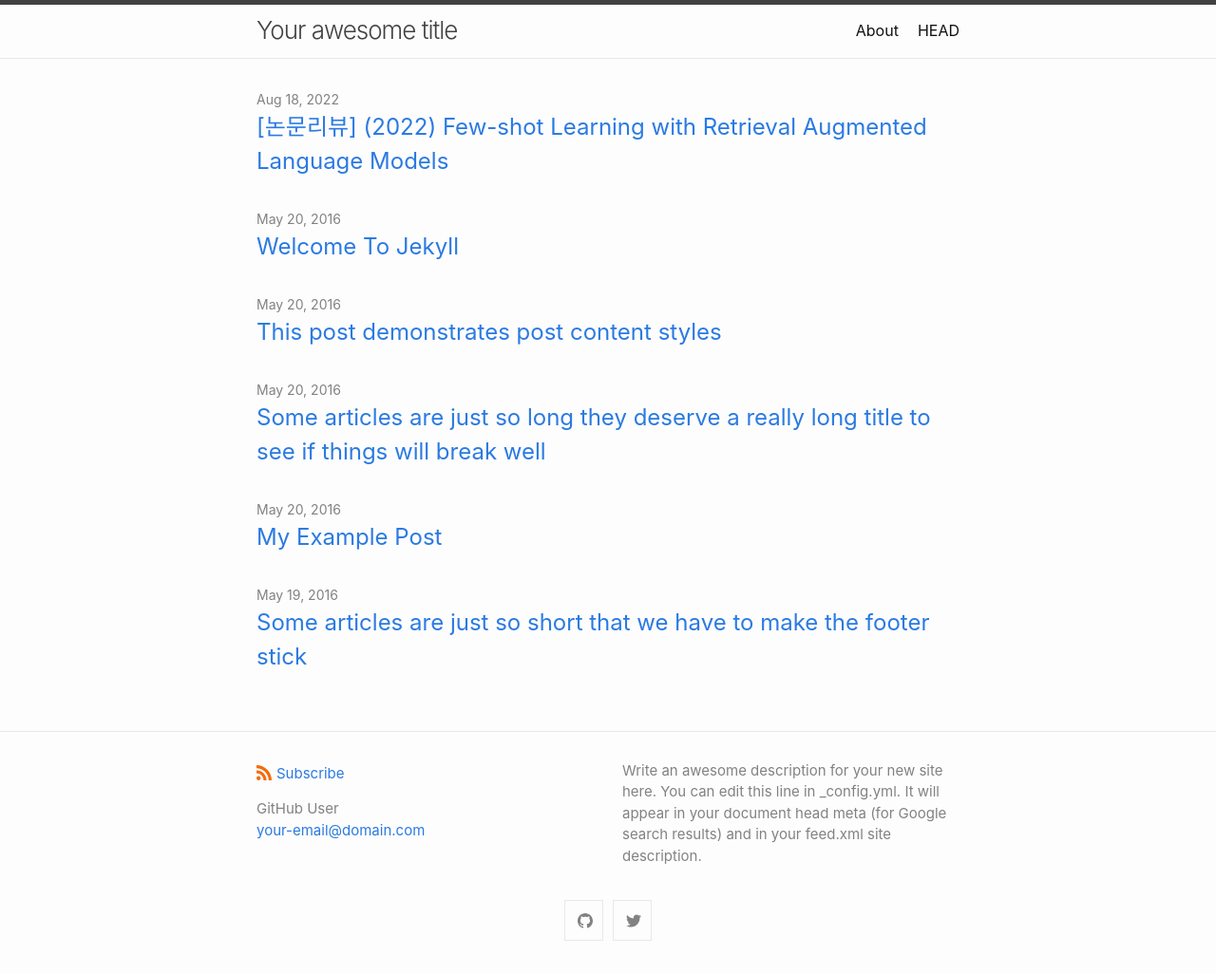
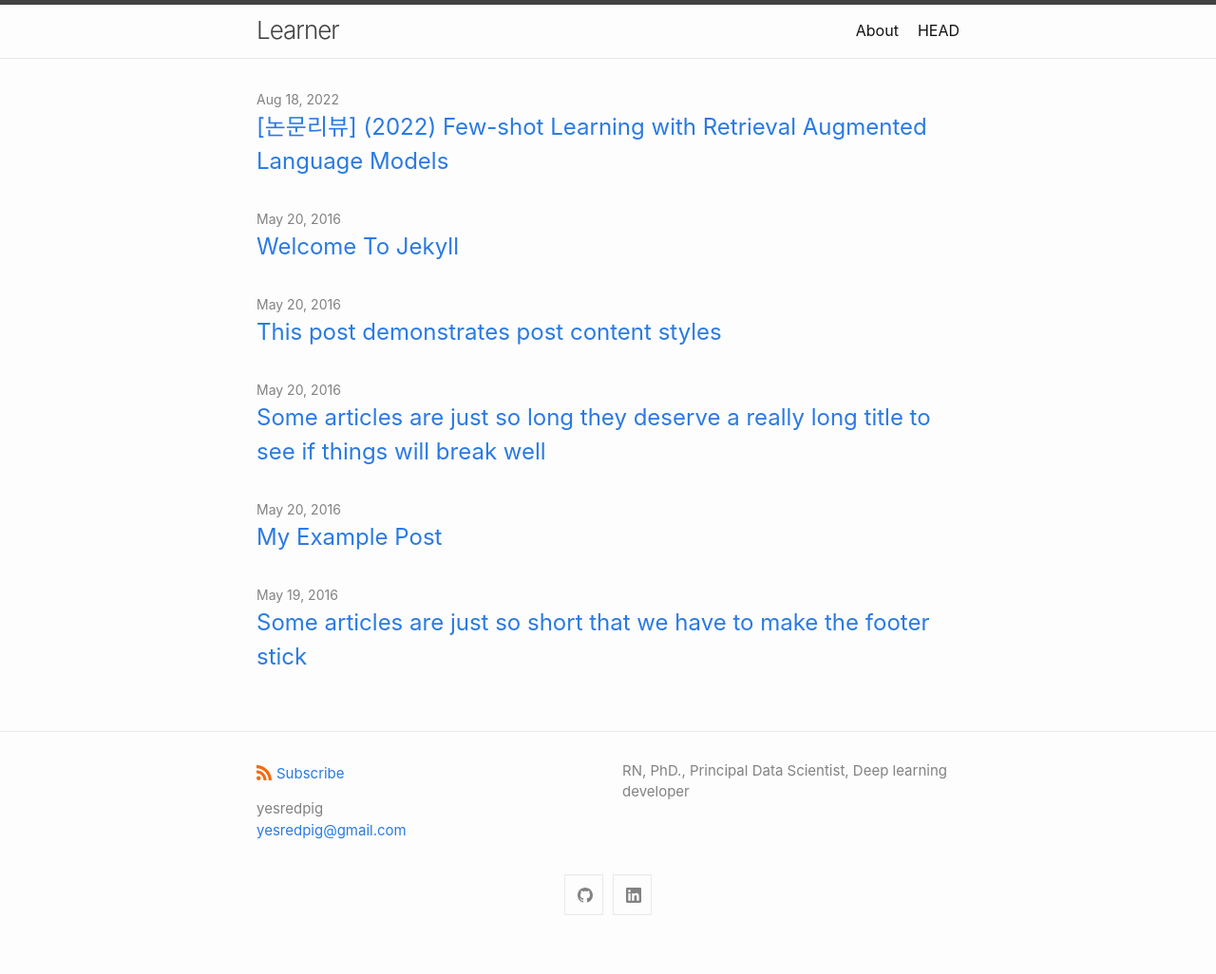
Before and after one commit to yesredpig/yesredpig.github.io, a Jekyll site: the page built from index.md, in a window 1280 px wide. Shown: the whole page at 95% size. Built offline with Jekyll 4.4.1, drawn with Linux system fonts in a browser that asks for light colours; after the commit the page ends 999 px from its top, so only the background shows below that.

```diff
--- a/_config.yml
+++ b/_config.yml
@@ -1,11 +1,9 @@
-title: Your awesome title
+title: Learner
 author:
-  name: GitHub User
-  email: your-email@domain.com
+  name: yesredpig
+  email: yesredpig@gmail.com
 description: > # this means to ignore newlines until "show_excerpts:"
-  Write an awesome description for your new site here. You can edit this
-  line in _config.yml. It will appear in your document head meta (for
-  Google search results) and in your feed.xml site description.
+  RN, PhD., Principal Data Scientist, Deep learning developer
 
 show_excerpts: false # set to true to show excerpts on the homepage
 
@@ -16,14 +14,14 @@ minima:
 
   # generate social links in footer
   social_links:
-    twitter: jekyllrb
-    github:  jekyll
+    #twitter: jekyllrb
+    github:  yesredpig
     # devto: jekyll
     # dribbble: jekyll
     # facebook: jekyll
     # flickr:   jekyll
     # instagram: jekyll
-    # linkedin: jekyll
+    linkedin: eunjoo-jeon-50653892
     # pinterest: jekyll
     # youtube: jekyll
     # youtube_channel: UC8CXR0-3I70i1tfPg1PAE1g
```
